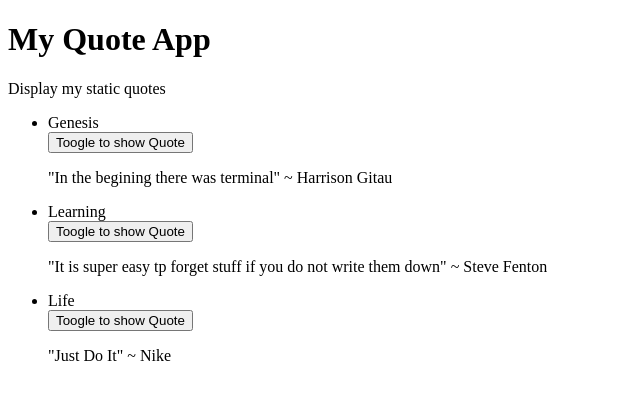
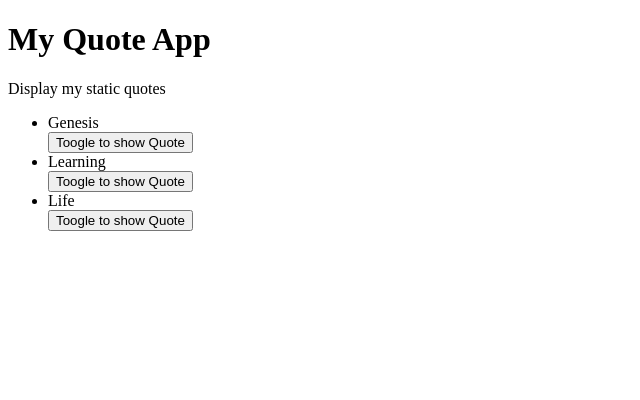
Before and after one commit to kimperria/Quote-App, an Angular app: page / in a window 1280 px wide. Shown: the top 400 px of the page, without its empty margins (0-640 px from the left). Built offline with nearby package versions, Linux system fonts and the light colour scheme.

Commit message:
Fix toggle to display quote button function: sets condition after logic has been implemented

```diff
--- a/src/app/quote/quote.component.html
+++ b/src/app/quote/quote.component.html
@@ -6,7 +6,7 @@
         <div *ngFor="let quote of quotes; let i = index">
             <li>{{quote.name}}</li>
             <button (click)="toggleQuoteDetails(i)">Toogle to show Quote</button>
-            <app-quote-likes [quote]="quote"></app-quote-likes>
+            <app-quote-likes *ngIf="quote.showDescription" [quote]="quote"></app-quote-likes>
         </div>
     </ul>
   </div>
--- a/src/app/quote/quote.component.ts
+++ b/src/app/quote/quote.component.ts
@@ -14,7 +14,10 @@ export class QuoteComponent implements OnInit {
     new Quote('Life', 'Just Do It', 'Nike')
   ];
 
-
+  //toggle logic
+  toggleQuoteDetails(index){
+    this.quotes[index].showDescription = !this.quotes[index].showDescription;
+  }
 
   constructor() { }
 
```
